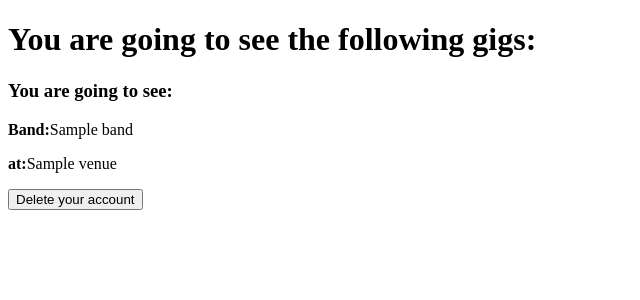
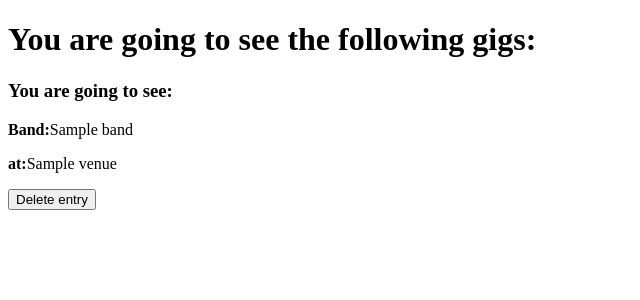
Before and after one commit to Marbul83/gig_planner, a Flask app: page /planner in a window 1280 px wide. Shown: the part 26-326 px from the top of the page, without its empty margins (0-640 px from the left). Run offline with Flask 2, Linux system fonts and the light colour scheme; tables that the repository leaves empty hold one stand-in row (values such as "Sample post").

Commit message:
delete func visible

```diff
--- a/application/templates/planner.html
+++ b/application/templates/planner.html
@@ -12,7 +12,7 @@
 
 		<div class='form'>
 			<form action="{{ url_for('planner_delete', venue_id=band.plan.id) }}">
-				<button type="submit">Delete your account</button>
+				<button type="submit">Delete entry</button>
 			</form>
 		</div>
 
```
